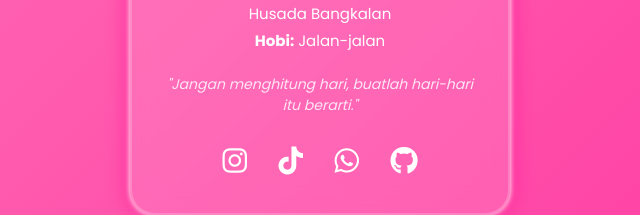
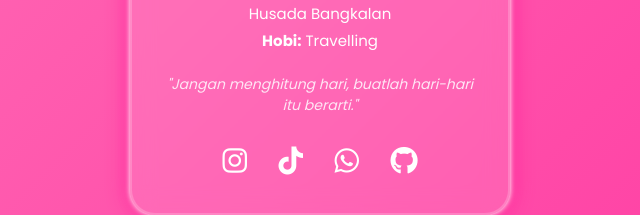
Before and after one commit to farelaputri-spec/profil-html, a plain HTML site: page index.html in a window 1280 px wide. Shown: the part 496-711 px from the top of the page, 320-960 px from the left. Drawn offline with Linux system fonts and the light colour scheme.

Commit message:
Update index.html

```diff
--- a/index.html
+++ b/index.html
@@ -171,7 +171,7 @@ href="https://fonts.googleapis.com/css2?family=Poppins:wght@300;400;600;700&disp
     <div class="desc">
       <p><b>Kelas:</b> X-A</p>
       <p><b>Sekolah:</b> SMKS Kesehatan Yannas Husada Bangkalan</p>
-      <p><b>Hobi:</b> Jalan-jalan</p>
+      <p><b>Hobi:</b> Travelling</p>
     </div>
     <!-- Quote -->
     <div class="quote">
```
